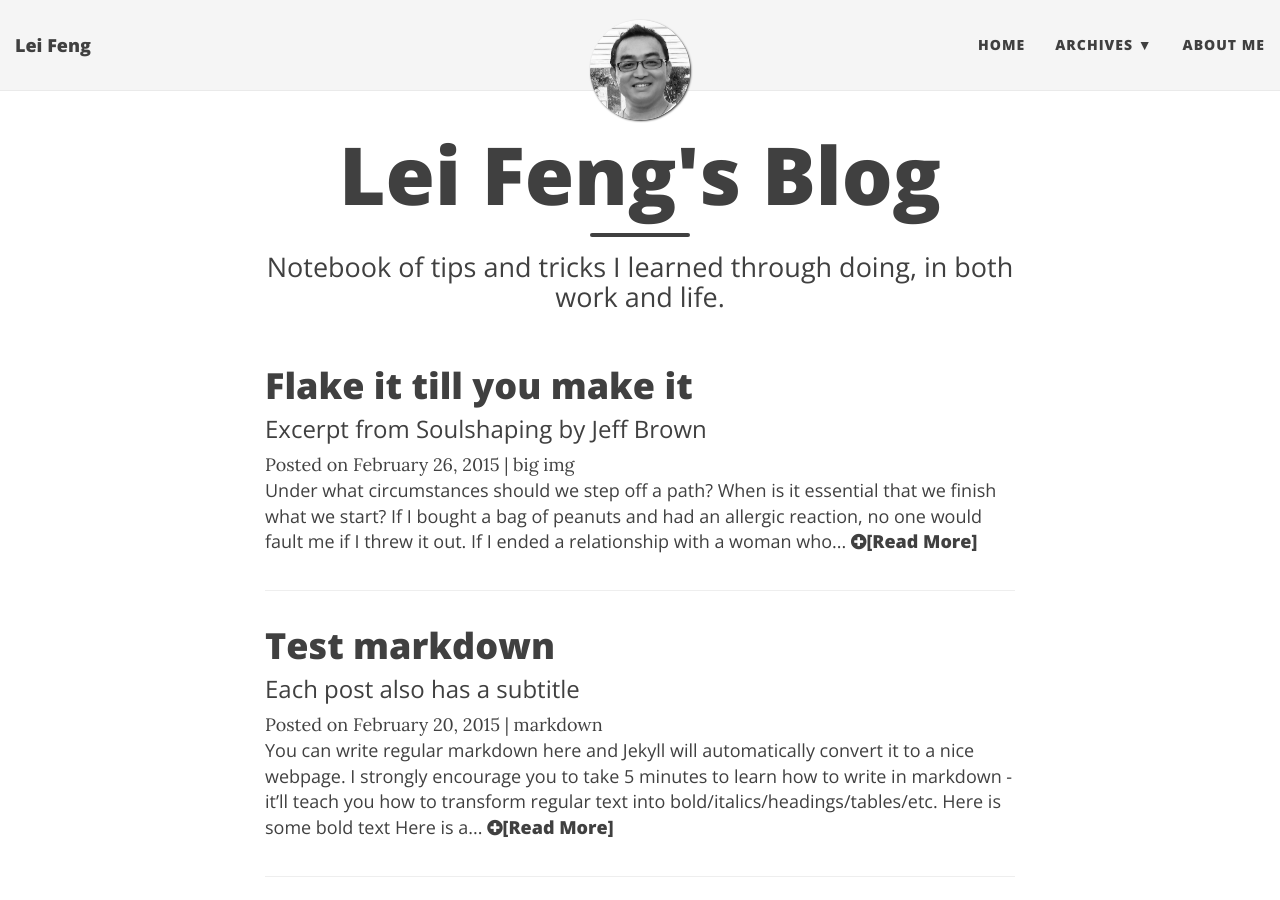
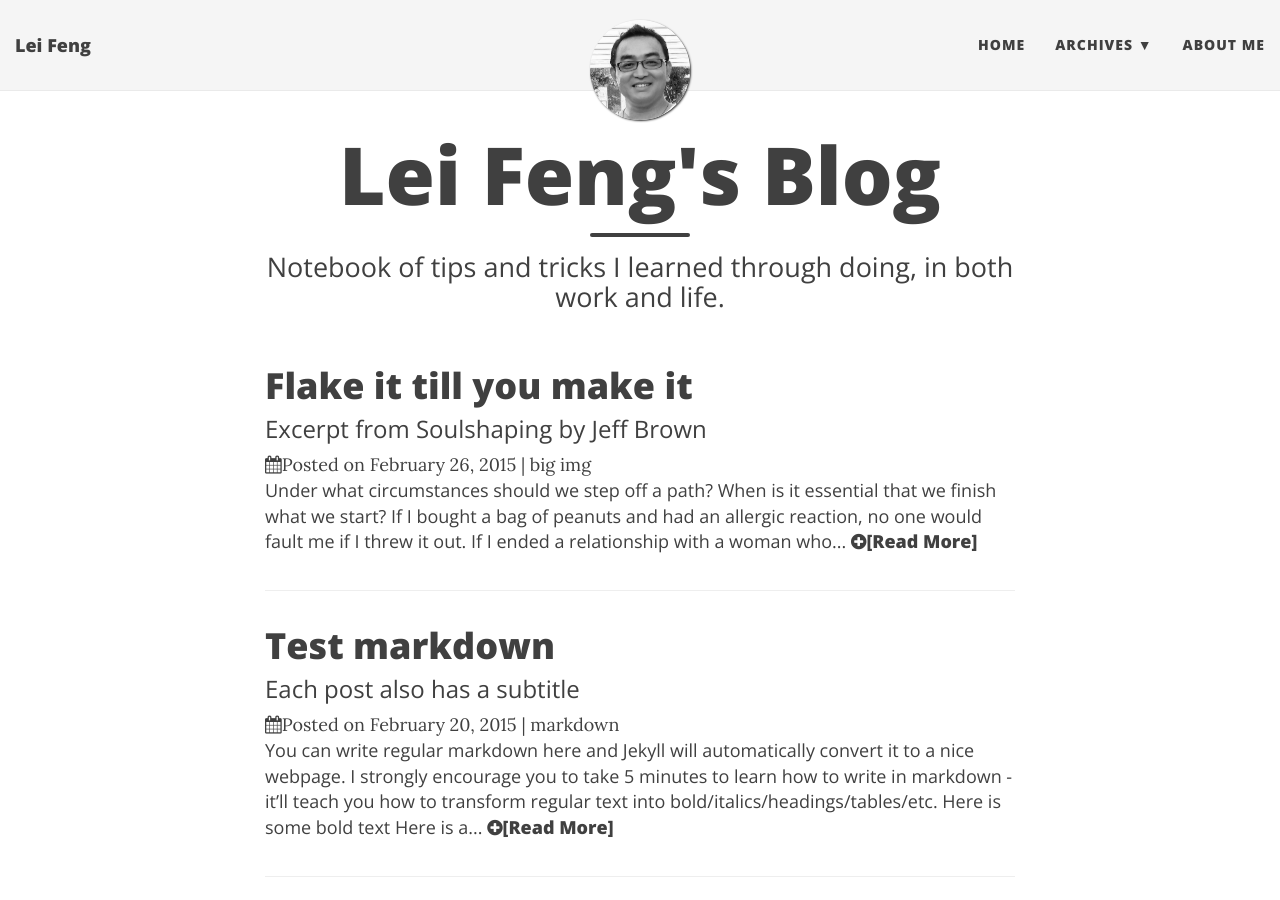
Before and after one commit to stonefl/stonefl.github.io, a Jekyll site: the page built from index.html, in a window 1280 px wide and 900 px high. Built offline with Jekyll 4.4.1, drawn with Linux system fonts in a browser that asks for light colours; nearby versions of some CDN libraries; the list of posts is cut into pages by our own code.

Commit message:
Update index.html

```diff
--- a/index.html
+++ b/index.html
@@ -17,7 +17,7 @@
 	  {% endif %}
     </a>
 
-    <span class="post-date"> Posted on {{ post.date | date: "%B %-d, %Y" }} </span>
+    <span class="post-date"> <i class="fa fa-calendar" title="Date published"></i>Posted on {{ post.date | date: "%B %-d, %Y" }} </span>
     {% if post.tags %} |
 	 {% for tag in post.tags %}
     		<a href="{{ site.tag_page | prepend: site.baseurl }}#{{ tag | slugify }}" class="post-tag">{{ tag }}</a>
```
